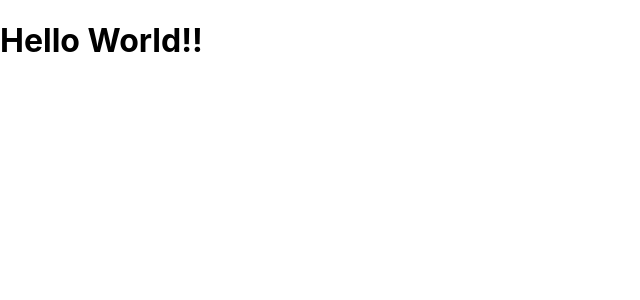
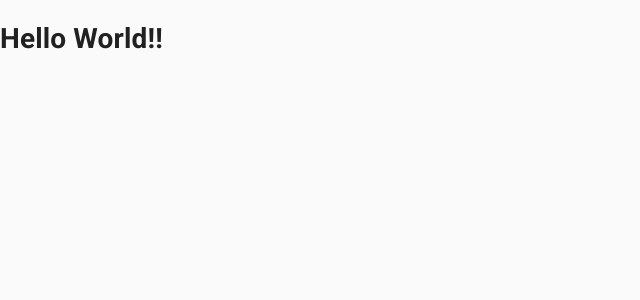
Before and after one commit to Sky-seed0215/SNS-dev, a Next.js app: page / in a window 1280 px wide. Shown: the top 300 px of the page, without its empty margins (0-640 px from the left). Built offline with nearby package versions, Linux system fonts and the light colour scheme.

Commit message:
ファイル構成の変更

```diff
--- a/next.config.js
+++ b/next.config.js
@@ -1,3 +1,4 @@
 module.exports = {
   reactStrictMode: true,
+  swcMinify: false,
 }
--- a/package.json
+++ b/package.json
@@ -13,11 +13,12 @@
     "@material-ui/icons": "^4.11.2",
     "@material-ui/lab": "^4.0.0-alpha.60",
     "moment": "^2.29.1",
-    "next": "12.0.7",
+    "next": "^12.0.7",
     "react": "17.0.2",
     "react-dom": "17.0.2",
     "react-router-dom": "^6.2.1",
-    "react-scroll-to-top": "^1.0.8"
+    "react-scroll-to-top": "^1.0.8",
+    "type": "^2.5.0"
   },
   "devDependencies": {
     "@types/node": "^17.0.4",
--- a/pages/_app.tsx
+++ /dev/null
@@ -1,7 +0,0 @@
-import '../styles/globals.css'
-
-function MyApp({ Component, pageProps }) {
-  return <Component {...pageProps} />
-}
-
-export default MyApp
--- /dev/null
+++ b/src/components/utils/theme.ts
@@ -0,0 +1,47 @@
+import { createTheme } from "@material-ui/core/styles"
+import { red } from "@material-ui/core/colors"
+
+const black = "#212121"
+const white = "#fafafa"
+const blue = "#757ce8"
+
+const theme = createTheme({
+  palette: {
+    common: {
+      black: black,
+      white: white
+    },
+    primary: {
+      main: black
+    },
+    secondary: {
+      main: white
+    },
+    info: {
+      main: blue
+    },
+    error: {
+      main: red.A400
+    }
+  },
+  typography: {
+    h1: {
+      fontSize: "3rem",
+      fontWeight: 500,
+    },
+    h2: {
+      fontSize: "2rem",
+      fontWeight: 500,
+    },
+    h3: {
+      fontSize: "1.25rem",
+      fontWeight: 500,
+    },
+    h4: {
+      fontSize: "1rem",
+      fontWeight: 500,
+    }
+  }
+})
+
+export default theme
--- /dev/null
+++ b/src/pages/_app.tsx
@@ -0,0 +1,35 @@
+import React, { useEffect } from "react"
+import Head from "next/head"
+import { AppProps } from "next/app"
+import { ThemeProvider } from "@material-ui/core/styles"
+import CssBaseline from "@material-ui/core/CssBaseline"
+import theme from "../components/utils/theme"
+import "../../styles/globals.css"
+
+export default function MyApp({ Component, pageProps }: AppProps) {
+
+  useEffect(() => {
+    // Remove the server-side injected CSS.
+    const jssStyles = document.querySelector("#jss-server-side")
+    if (jssStyles) {
+      jssStyles.parentElement.removeChild(jssStyles)
+    }
+  }, [])
+
+  return (
+    <React.Fragment>
+      <Head>
+        <title>SNS site sample</title>
+        <meta
+          name="viewport"
+          content="minimum-scale=1, initial-scale=1, width=device-width"
+        />
+      </Head>
+      <ThemeProvider theme={theme}>
+        {/* CssBaseline kickstart an elegant, consistent, and simple baseline to build upon. */}
+        <CssBaseline />
+        <Component {...pageProps} />
+      </ThemeProvider>
+    </React.Fragment>
+  )
+}
--- /dev/null
+++ b/src/pages/_document.tsx
@@ -0,0 +1,39 @@
+import React from "react"
+import Document, { Head, Html, Main, NextScript } from "next/document"
+import { ServerStyleSheets } from "@material-ui/core/styles"
+import theme from "../components/utils/theme"
+
+export default class MyDocument extends Document {
+  render() {
+    return (
+      <Html lang="ja-JP">
+        <Head>
+          {/* PWA primary color */}
+          <meta name="theme-color" content={theme.palette.primary.main} />
+          <link rel="stylesheet" href="https://fonts.googleapis.com/css?family=Roboto:300,400,500,700&display=swap" />
+        </Head>
+        <body>
+          <Main />
+          <NextScript />
+        </body>
+      </Html>
+    )
+  }
+}
+
+MyDocument.getInitialProps = async (ctx) => {
+  const sheets = new ServerStyleSheets()
+  const originalRenderPage = ctx.renderPage
+
+  ctx.renderPage = () =>
+    originalRenderPage({
+      enhanceApp: (App) => (props) => sheets.collect(<App {...props} />)
+    })
+
+  const initialProps = await Document.getInitialProps(ctx)
+
+  return {
+    ...initialProps,
+    styles: [...React.Children.toArray(initialProps.styles), sheets.getStyleElement()]
+  }
+}
```
Also changed, not shown: .babelrc (added), .eslintrc.json, src/pages/api/hello.ts (renamed from pages/api/hello.ts), src/pages/index.tsx (renamed from pages/index.tsx), 1 other file (tests, documents, lock files or other folders).
